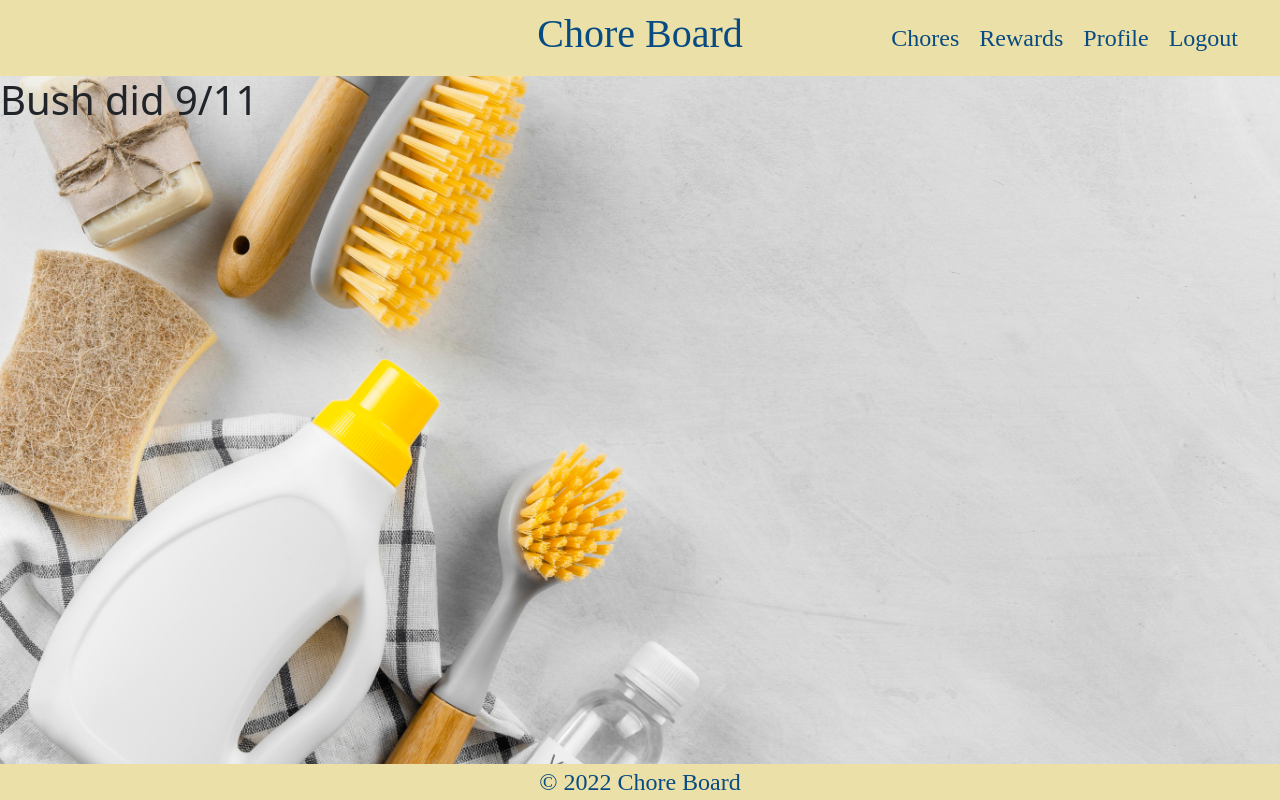
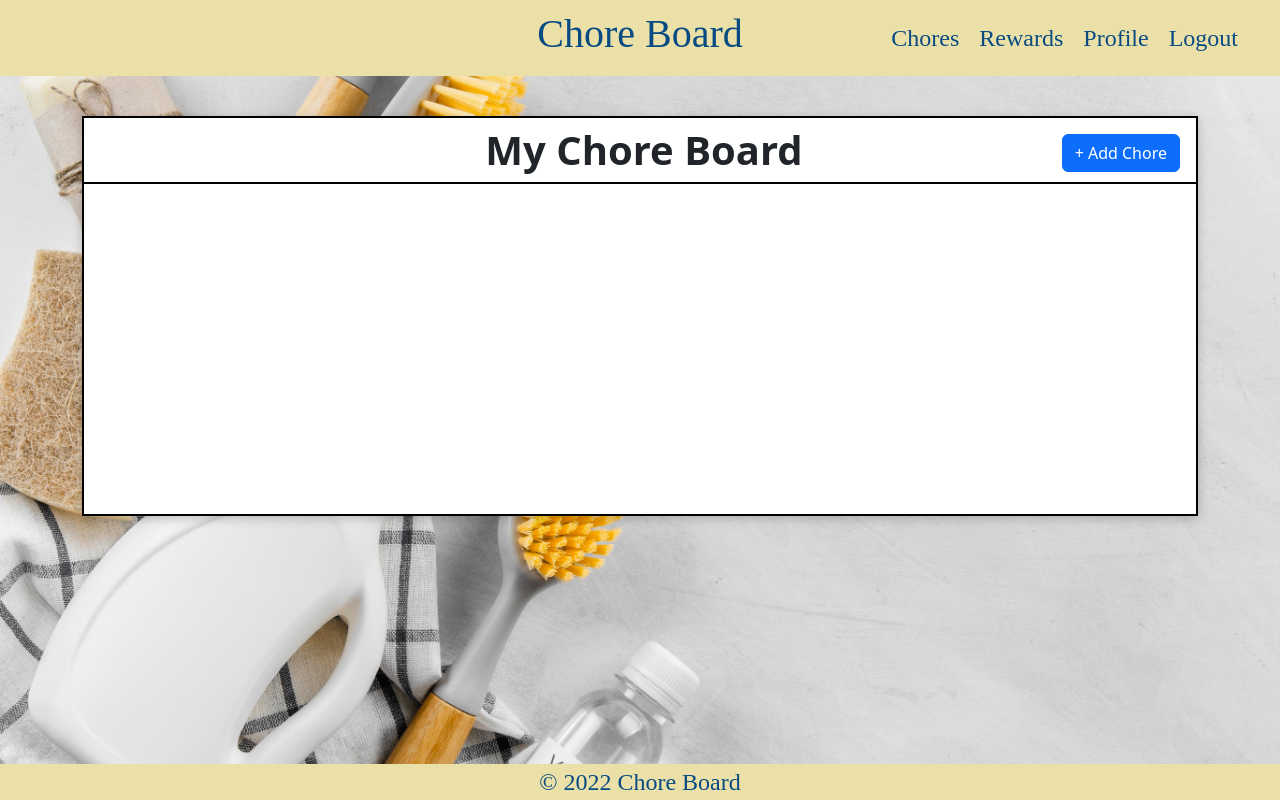
Before and after one commit to Rdoolz51/Choreboard, a React (Create React App) app in the folder client/: page /chores in a window 1280 px wide. Built offline with nearby package versions, Linux system fonts and the light colour scheme; sample sign-in values are in the browser's storage; a web font is replaced by a local one.

Commit message:
started choresList container

```diff
--- /dev/null
+++ b/client/src/components/ChoresList/ChoresList.css
@@ -0,0 +1,45 @@
+.choreBoard {
+    background-color: white;
+    position: relative;
+    height: 50vh;
+    border: 2px solid black;
+    box-shadow: 0 3px 10px rgb(0 0 0 / 0.2);
+    margin-top: 2.5rem;
+}
+
+.choreBoardHeader Button {
+    position: absolute;
+    right: 1rem;
+    top: 1rem;
+}
+
+.choreBoardHeader h1 {
+    font-weight: 600;
+    margin-left: .5rem;
+    text-align: center;
+}
+.choreBoardHeader {
+
+    border-bottom: 2px solid black;
+}
+
+/* Media Queries */
+@media only screen and (max-width: 600px) {
+    .choreBoard {
+        margin-top: 2.5rem;
+    }
+    .choreBoardHeader Button {
+        right: .65rem;
+        top: .65rem;
+        height:2rem;
+        width: 7rem;
+        font-size: small;
+    }
+    .choreBoardHeader h1 {
+        text-align: left;
+    }
+    .addChoreModal {
+        margin-top: 5rem;
+        text-align: c;
+    }
+}
--- a/client/src/components/ChoresList/index.js
+++ b/client/src/components/ChoresList/index.js
@@ -1,14 +1,81 @@
-import React from "react";
+import React, { useState } from "react";
 // import { useMutation, useQuery } from '@apollo/client';
 // import { ADD_CHORE, EDIT_CHORE, REMOVE_CHORE } from '../../utils/mutations';
+import { Modal, Button, Form } from 'react-bootstrap';
+import 'bootstrap/dist/css/bootstrap.css';
+import './ChoresList.css';
 
 const ChoresList = () => {
+    const [show, setShow] = useState(false);
+
+    const handleClose = () => setShow(false);
+    // const handleSubmit = () => {
+    //     if()
+    // }
+    const handleShow = () => setShow(true);
 
     // const { loading, error, data } = useQuery(QUERY_MYCHORES);
     // if (loading) return 'Loading...';
     // if (error) return `Error! ${error.message}`;
     return (
-        <h1>Hello</h1>
+    <>
+        <div className="container">
+
+            <div className=" choreBoard">
+                <div className="choreBoardHeader">
+                    <h1 className="mt-2">My Chore Board</h1>
+                    <Button variant="primary" onClick={handleShow}>
+                        + Add Chore
+                    </Button>
+                </div>
+
+            </div>
+
+        </div>
+            <Modal show={show} onHide={handleClose} className="addChoreModal">
+                <Modal.Header closeButton>
+                    <Modal.Title>New Chore</Modal.Title>
+                </Modal.Header>
+                <Modal.Body>
+                    <Form>
+                        <Form.Group className="mb-3" controlId="ChoreForm.ControlInput1">
+                            <Form.Label>Chore Name:</Form.Label>
+                            <Form.Control
+                                type="text"
+                                name="choreName"
+                                placeholder="Enter Chore Here"
+                                required
+                                autoFocus
+                                />
+                        </Form.Group>
+                        <Form.Group
+                            className="mb-3"
+                            controlId="ChoreForm.ControlTextarea1"
+                            >
+                            <Form.Label>Chore Description:</Form.Label>
+                            <Form.Control as="textarea" name="choreDesc" rows={3} placeholder="Briefly Describe The Specifics Of The Chore" />
+                        </Form.Group>
+                        <Form.Group
+                            className="mb-3"
+                            controlId="ChoreForm.ControlTextarea2"
+                            >
+                            <Form.Label>Point Value:</Form.Label>
+                            <Form.Control className="text-secondary" name="chorePoints" style={{ width: 75 }} type="number" step="5" min="5" placeholder="5" required max="50"></Form.Control>
+
+                        </Form.Group>
+                    </Form>
+
+                </Modal.Body>
+                <Modal.Footer>
+                    <Button variant="danger" onClick={handleClose}>
+                        Cancel
+                    </Button>
+                    <Button type="submit" variant="success" onClick={handleClose}>
+                        Add Chore
+                    </Button>
+                </Modal.Footer>
+            </Modal>
+    </>
     );
 };
 
--- a/client/src/pages/Chores.js
+++ b/client/src/pages/Chores.js
@@ -1,9 +1,10 @@
 import React from 'react';
 // import Auth from '../utils/auth';
+import ChoresList from '../components/ChoresList';
 
 const Chores = () => {
     return (
-        <h1>Bush did 9/11</h1>
+        <ChoresList />
     );
 };
 
```
Also changed, not shown: client/src/components/ChoresList/index.css (deleted).
